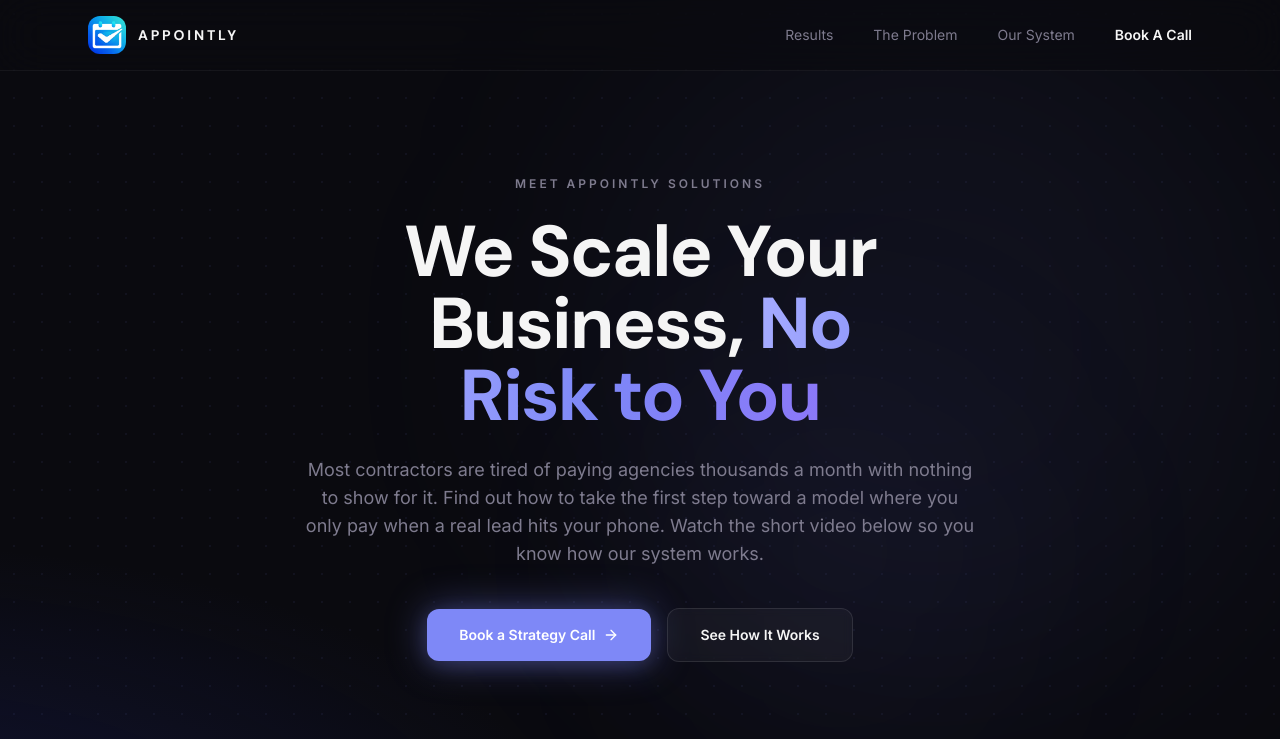
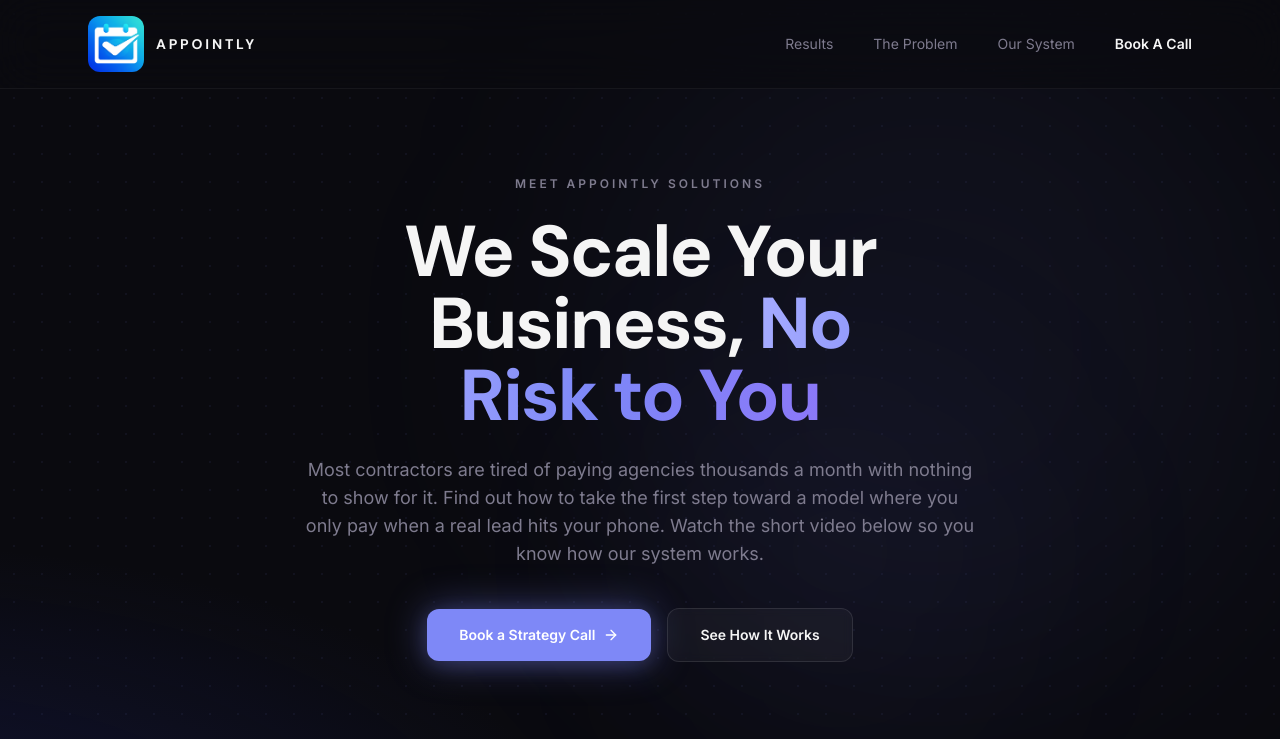
Before and after one commit to Pmietka/v0-appointly-website-design, a Next.js app: page / in a window 1280 px wide. Shown: the top 739 px of the page. Built offline with nearby package versions, Linux system fonts and the light colour scheme.

Commit message:
Increase navbar logo size from 38x38 to 56x56
https://claude.ai/code/session_017DCTcQ78eAs4bpy7pusR4s

```diff
--- a/components/navbar.tsx
+++ b/components/navbar.tsx
@@ -14,8 +14,8 @@ export function Navbar() {
           <Image
             src="/images/appointly-logo.png"
             alt="Appointly Solutions logo"
-            width={38}
-            height={38}
+            width={56}
+            height={56}
             className="rounded-xl"
           />
           <span className="text-sm font-bold font-display tracking-[0.2em] text-foreground uppercase">
```
